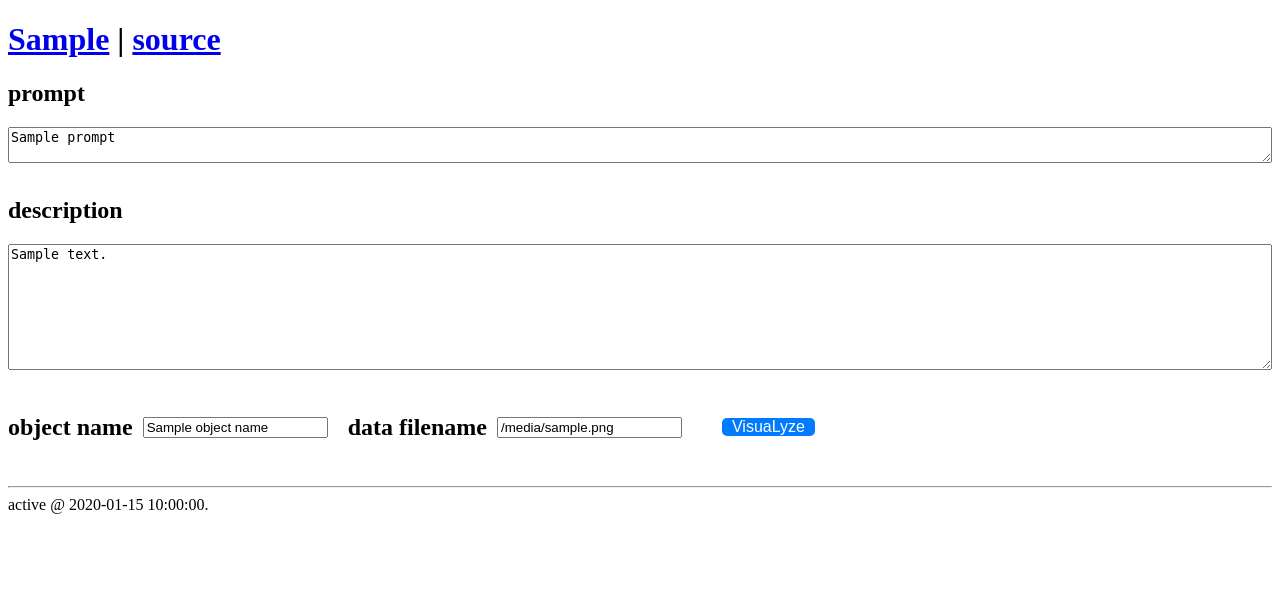
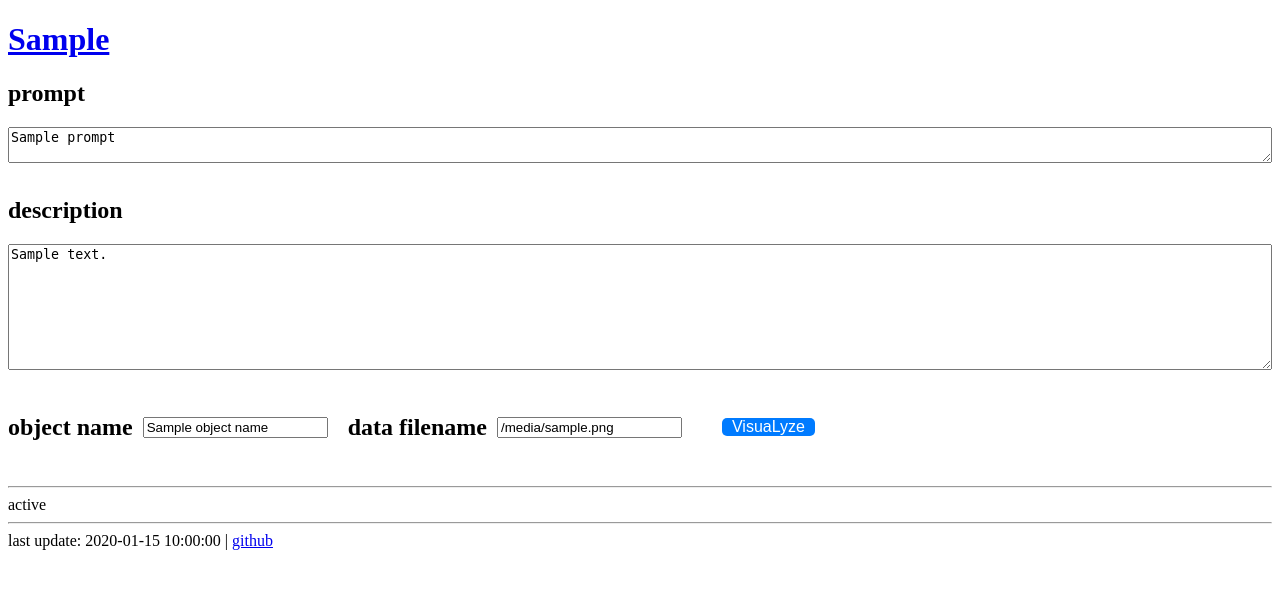
Before and after one commit to kamangir/openai-commands, a Flask app: template openai_cli/VisuaLyze/flask/templates/index.html in a window 1280 px wide. Shown: the top 589 px of the page. Run offline with Flask 3, Linux system fonts and the light colour scheme; the template is opened without the code that fills it: most values are stand-ins (such as "Sample title", 1, 10 or a date in 2020).

Commit message:
interface refactor - kamangir/bolt#746

```diff
--- a/openai_cli/VisuaLyze/flask/templates/index.html
+++ b/openai_cli/VisuaLyze/flask/templates/index.html
@@ -11,8 +11,7 @@
   </head>
   <body>
     <h1>
-      <a href="./" title="Home">{{ h1 }}</a> |
-      <a href="{{ github_url }}" title="{{ github_url }}">source</a>
+      <a href="./" title="Home">{{ h1 }}</a>
     </h1>
     <form action="/VisuaLyze" method="post" enctype="multipart/form-data">
       <label for="prompt"><h2>prompt</h2></label>
@@ -56,6 +55,9 @@
     </form>
     <br />
     <hr />
-    {{ status }} @ {{ timestamp }}.
+    {{ status }}
+    <hr />
+    last update: {{ timestamp }} |
+    <a href="{{ github_url }}" title="{{ github_url }}">github</a>
   </body>
 </html>
--- a/openai_cli/__init__.py
+++ b/openai_cli/__init__.py
@@ -4,4 +4,4 @@ ICON = "🛠️"
 
 DESCRIPTION = f"{ICON} tools for the OpenAI API"
 
-VERSION = "2.356.1"
+VERSION = "2.357.1"
```
